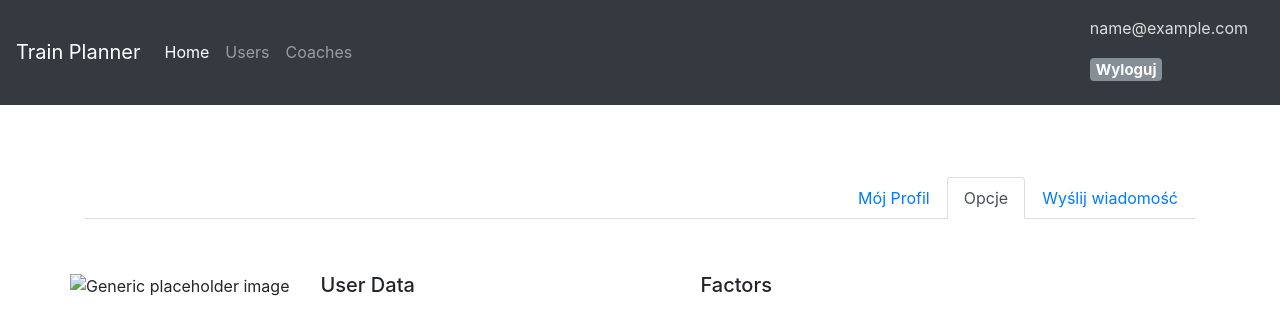
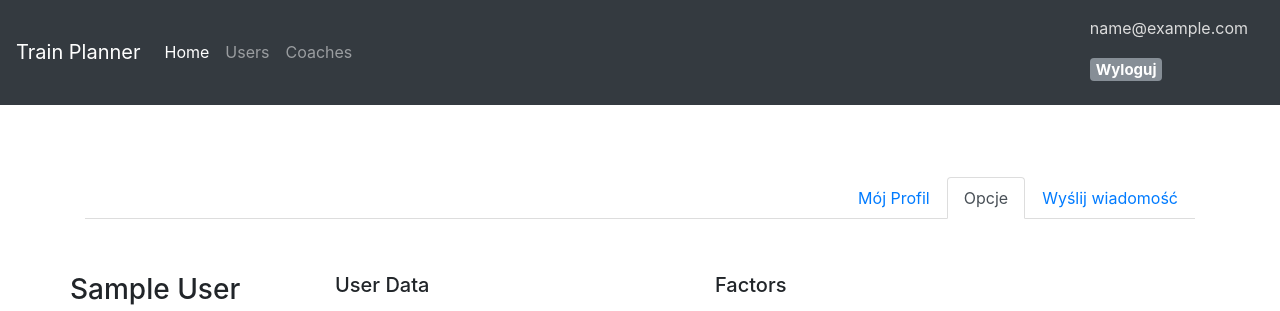
Before and after one commit to adriann1410/Trening-Planer, a Django app: page /user/edit in a window 1280 px wide. Shown: the top 311 px of the page. Run offline with Django 3.2, Linux system fonts and the light colour scheme; the visitor is signed in with stand-in values (Sample User, id 1); some libraries are stand-ins or nearby versions.

Commit message:
Profile image display

```diff
--- a/main/models.py
+++ b/main/models.py
@@ -11,6 +11,8 @@ class Profile(models.Model):
     old = models.IntegerField(default=0)
     height = models.IntegerField(default=0)
     weight = models.IntegerField(default=0)
+    image = models.ImageField(upload_to='profile_image', blank=True)
+
 
     def __str__(self):
         return self.user.username
@@ -24,7 +26,7 @@ class CoachProfile(models.Model):
     rate = models.FloatField(default=0)
     rate_sum = models.IntegerField(default=0)
     rate_counter = models.IntegerField(default=0)
-    img_url = models.CharField(max_length=250, default="./static/img/default_user.png") #do zmiany przy uploadowaniu wlasnych plikow
+    #img_url = models.CharField(max_length=250, default="./static/img/default_user.png") #do zmiany przy uploadowaniu wlasnych plikow
 
     def __str__(self):
         return self.user.username
--- a/main/templates/base.html
+++ b/main/templates/base.html
@@ -44,6 +44,7 @@
   </div>
 </nav>
 {% load static %}
+{% get_media_prefix as media %}
 
 <br>
 <br>
--- a/main/templates/profile.html
+++ b/main/templates/profile.html
@@ -39,7 +39,12 @@
 
             <div class="row mt-5">
             <div class="col-md-4-offset-2">
-                <img class="mr-3" src="{{ coach.img_url }}" alt="Generic placeholder image" height="90" width="90">
+                <h3>{{ user.first_name }} {{ user.last_name }}</h3>
+                {% if user.profile.image %}
+                        <img src="{{ user.profile.image.url }}" width="250" height="250">
+                         {% else %}
+                        <img src="{{ media }}profile_image/profile-placeholder.png" width="250" height="250">
+                        {% endif %}
             </div>
             <div class="col-md-4">
                 <form method="post">
--- a/main/templates/userProfile.html
+++ b/main/templates/userProfile.html
@@ -40,10 +40,16 @@
         <div class="row mt-5">
             <div class="col-md-8 col-sm-12">
                 <h3>{{ page_user.user.first_name }} {{ page_user.user.last_name }}</h3>
+                {% if page_user.user.profile.image %}
+                        <img src="{{ page_user.user.profile.image.url }}" width="250" height="250">
+                         {% else %}
+                        <img src="{{ media }}profile_image/profile-placeholder.png" width="250" height="250">
+                        {% endif %}
             </div>
             <div class="col-md-4 col-sm-12">
                 <h5>Podstawowe informacje:</h5>
                 <div class="row">
+
                     <div class="col-sm-5 attribute_name">
                         Wiek:
                     </div>
--- a/planer/urls.py
+++ b/planer/urls.py
@@ -15,8 +15,11 @@ Including another URLconf
 """
 from django.conf.urls import url, include
 from django.contrib import admin
+from django.conf import settings
+from django.conf.urls.static import static
+
 
 urlpatterns = [
     url(r'^admin/', admin.site.urls),
     url(r'^', include('main.urls'))
-]
+]+ static(settings.MEDIA_URL, document_root=settings.MEDIA_ROOT)
```
Also changed, not shown: planer/settings.py (+7 -0 lines), 1 other file.
